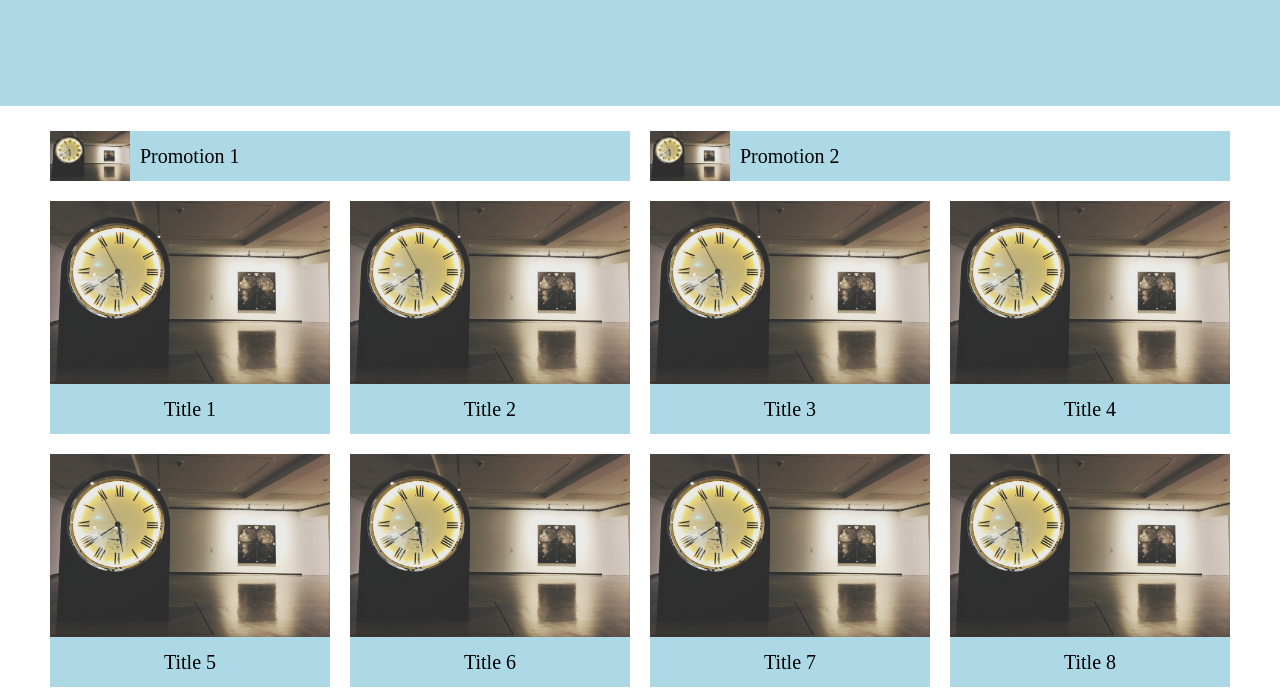
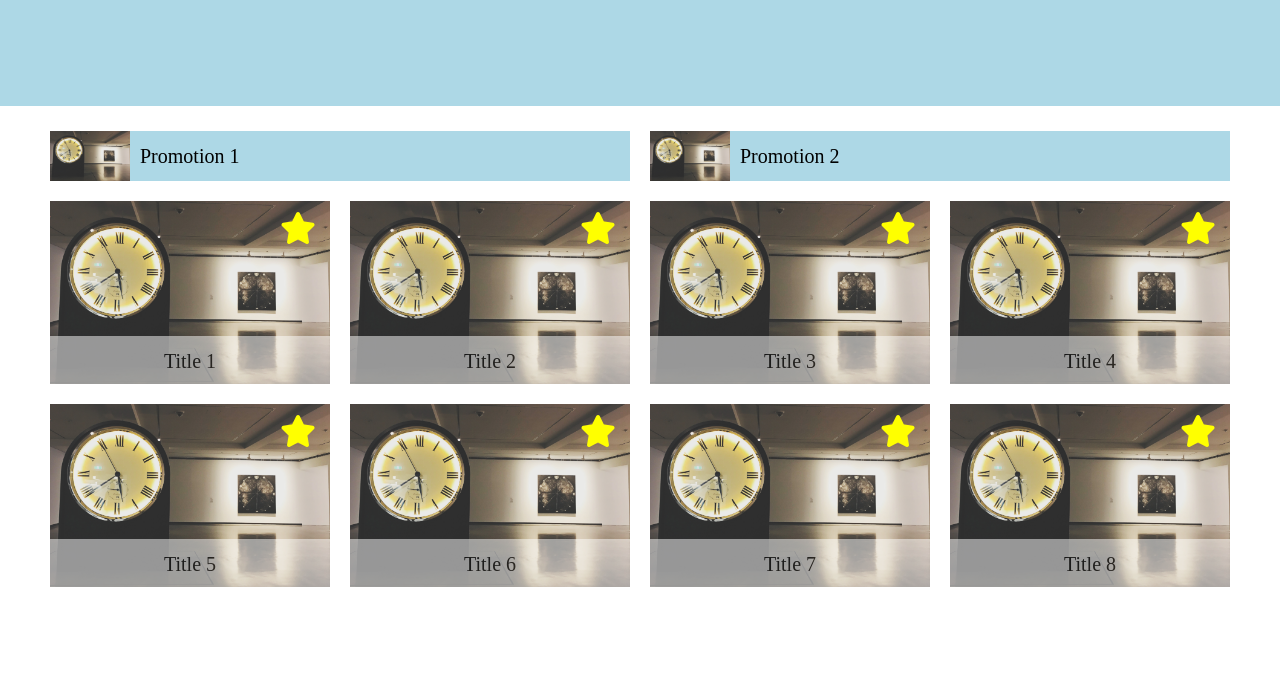
Before and after one commit to tian830426/week-1, a plain HTML site: page index.html in a window 1280 px wide. Shown: the part 244-941 px from the top of the page. After the commit the page ends 841 px from the top, so only its background shows below. Drawn offline with Linux system fonts and the light colour scheme.

Commit message:
part2-star
part2-star

```diff
--- a/css/style.scss
+++ b/css/style.scss
@@ -121,6 +121,7 @@ body{
                 .top-item{
                     width: 100%;
                     margin: 10px;background-color: lightblue;
+
                     div{
                         display: flex;
 
@@ -133,7 +134,9 @@ body{
                         font-size: 1.25rem;
                         line-height: 50px;
                         padding-left: 10px;
+
                      }
+
                     }
                 }
             }
@@ -161,12 +164,27 @@ body{
                         }
                     .item{
                         margin:10px;
+                        position: relative;
 
+                        @include mac{
+                            position: relative;
+                        }
+                        @include iphone{
+                            position: relative;
+                        }
 
                         img{
                              width: 100%;
                              display: block;
                              //圖片底部白色留白消失
+                             position: relative;
+                             @include mac{
+                                position: relative;
+                            }
+                             @include iphone{
+                                position: relative;
+                            }
+
                         }
                            p{
                             height:50px;
@@ -174,13 +192,53 @@ body{
                             font-size: 1.25rem;
                             text-align: center;
                             line-height: 50px;
+                            position: absolute;
+                            top: 135px;
+                            width: 280px;
+                            opacity: 0.5;
+                            background:white;
+                            @include mac{
+                                width: 100%;
+                                height: 50px;
+                                position: absolute;
+                                top: 238px;
+                                left: 0px;
+                                // width: 400px;
+                            }
+                            @include iphone{
+                                position: absolute;
+                                width: 317.5px;
+                                height: 40px;
+                                top: 167px;
+                                line-height: 40px;
+                                text-align: center;
+
+                            }
                         }
+                        .icon{
+                            position: absolute;
+                            top:10px;
+                            left:230px;
+                            font-size: 2rem;
+                            color: yellow;
+
+                            @include mac{
+                                position: absolute;
+                                top: 5px;
+                                left: 390px;
+
+                            }
+                            @include iphone{
+                                position: absolute;
+                                top: 10px;
+                                left:270px;
+                            }
+                         }
                     }
-                }}
-
+                }
             }
-
+            }
 
     }
 }
-    }
+}
--- a/index.html
+++ b/index.html
@@ -36,6 +36,7 @@
           <div class="top-item">
             <div><img src="./img/QMFR1520.JPG" alt="">
               <p>Promotion 2</p></div>
+
           </div>
          </div>
          <div class="box-btm">
@@ -43,38 +44,46 @@
           <div class="btm-item item1">
           <div class="item">
             <img src="./img/QMFR1520.JPG" alt="">
-           <p>Title 1</p></div>
+           <p>Title 1</p>
+           <div class="icon"><i class="fa-solid fa-star"></i></div></div>
           <div class="item">
-            <img src="./img/QMFR1520.JPG" alt=""><p>Title 2</p></div>
+            <img src="./img/QMFR1520.JPG" alt=""><p>Title 2</p>
+            <div class="icon"><i class="fa-solid fa-star"></i></div></div>
         </div>
           <div class="btm-item item2">
             <div class="item">
               <img src="./img/QMFR1520.JPG" alt="">
               <p>Title 3</p>
+              <div class="icon"><i class="fa-solid fa-star"></i></div>
             </div>
             <div class="item">
               <img src="./img/QMFR1520.JPG" alt="">
               <p>Title 4</p>
+              <div class="icon"><i class="fa-solid fa-star"></i></div>
             </div>
             </div></div>
           <div class="btm-down"> <div class="btm-item item3" >
               <div class="item">
                 <img src="./img/QMFR1520.JPG" alt="">
                 <p>Title 5</p>
+                <div class="icon"><i class="fa-solid fa-star"></i></div>
               </div>
               <div class="item">
                 <img src="./img/QMFR1520.JPG" alt="">
                 <p>Title 6</p>
+                <div class="icon"><i class="fa-solid fa-star"></i></div>
               </div>
               </div>
           <div class="btm-item item4">
             <div class="item">
               <img src="./img/QMFR1520.JPG" alt="">
               <p>Title 7</p>
+              <div class="icon"><i class="fa-solid fa-star"></i></div>
             </div>
             <div class="item">
               <img src="./img/QMFR1520.JPG" alt="">
               <p>Title 8</p>
+              <div class="icon"><i class="fa-solid fa-star"></i></div>
             </div>
             </div>
           </div>
@@ -84,4 +93,5 @@
       </section>
     </main>
   </body>
+
 </html>
```
Also changed, not shown: css/style.css, more-desktop.png (added), more-mobile.png (added), 2 other files.
